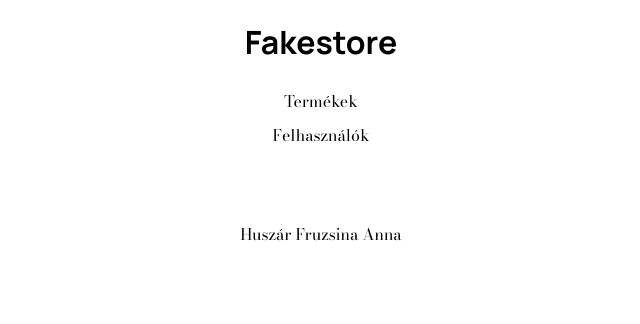
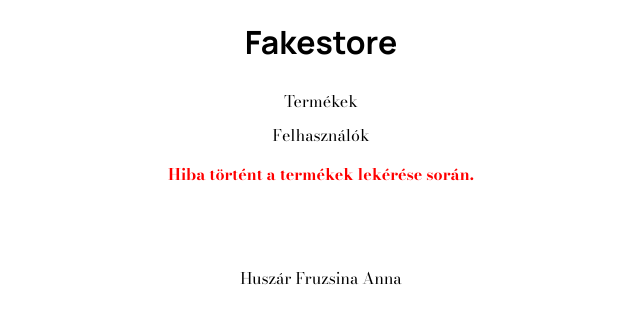
Before and after one commit to FruHuszar/js_fakestore, a plain HTML site: page index.html in a window 1280 px wide. Both pictures are taken after a click on the link "Termékek". Shown: the whole page, without its empty margins (319-959 px from the left). Drawn offline with nearby package versions, Linux system fonts and the light colour scheme; no server answers.

Commit message:
update: hibakezeles divvel

```diff
--- a/index.html
+++ b/index.html
@@ -22,6 +22,7 @@
             <li><a id="felhasznalok" href="#">Felhasználók</a></li>
         </ul>
     </nav>
+    <div class="error-message" style="display: none; color: red; font-weight: bold; padding: 10px;"></div>
     <article class="tartalom"></article>
     <article class="user-tartalom"></article>
     <footer>
--- a/js/Service.js
+++ b/js/Service.js
@@ -14,12 +14,25 @@ export default class Service {
    */
 
   getData(VEGPONT, callback) {
+    const errorDiv = document.querySelector(".error-message");
+
     fetch(VEGPONT)
-      .then((response) => response.json())
+      .then((response) => {
+        if (!response.ok) {
+          throw new Error("Hiba történt a termékek lekérése során.");
+        }
+        return response.json();
+      })
       .then((data) => {
-        //console.log(data);
-        callback(data)
+        if (errorDiv) errorDiv.style.display = "none";
+        callback(data);
       })
-      .catch((error) => console.log(error));
+      .catch((error) => {
+        console.error("Fetch hiba:", error);
+        if (errorDiv) {
+          errorDiv.innerText = "Hiba történt a termékek lekérése során.";
+          errorDiv.style.display = "block";
+        }
+      });
   }
 }
```
Lines whose indentation alone changed are shown as unchanged.
